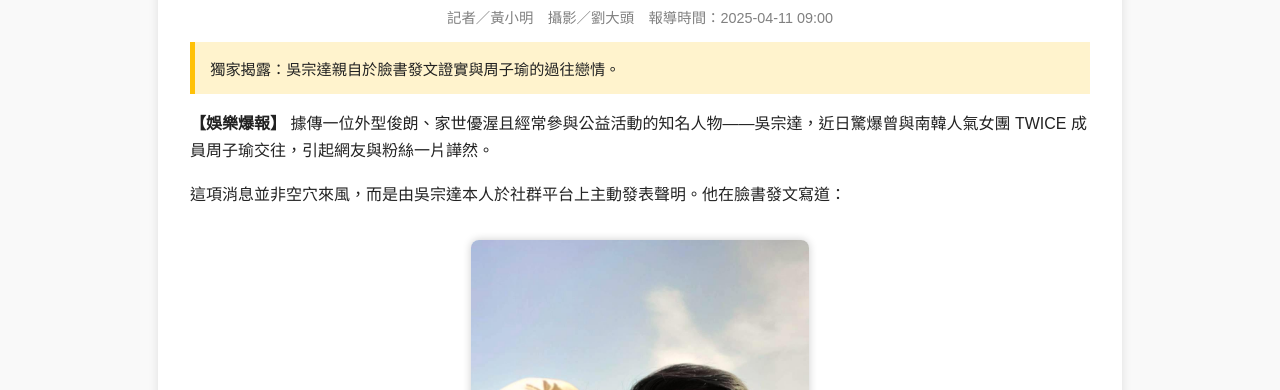
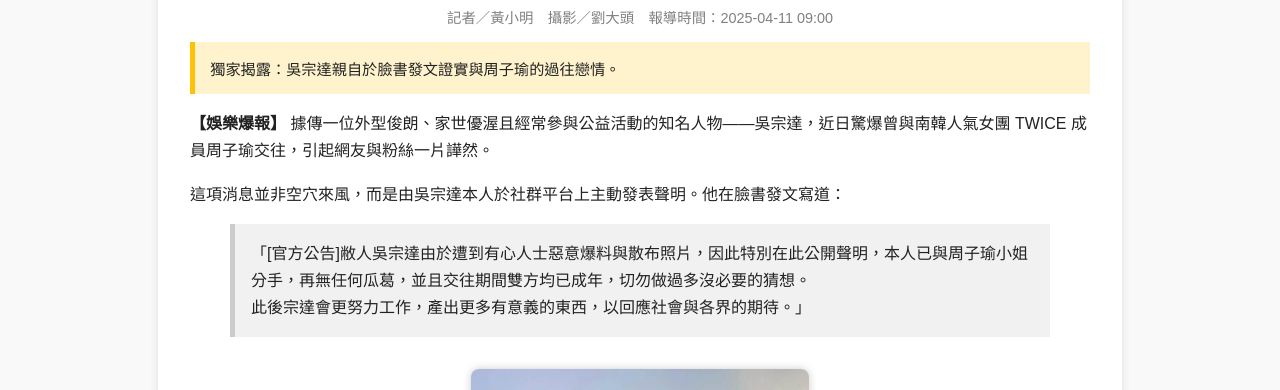
Before and after one commit to Pigda0406/fake-news-site, a plain HTML site: page index.html in a window 1280 px wide. Shown: the part 410-800 px from the top of the page. Drawn offline with Linux system fonts and the light colour scheme.

Commit message:
Update index.html

```diff
--- a/index.html
+++ b/index.html
@@ -50,6 +50,11 @@
 
       <p>這項消息並非空穴來風，而是由吳宗達本人於社群平台上主動發表聲明。他在臉書發文寫道：</p>
 
+      <blockquote style="background:#f1f1f1; padding:1em; border-left:5px solid #ccc;">
+  「[官方公告]敝人吳宗達由於遭到有心人士惡意爆料與散布照片，因此特別在此公開聲明，本人已與周子瑜小姐分手，再無任何瓜葛，並且交往期間雙方均已成年，切勿做過多沒必要的猜想。<br>
+  此後宗達會更努力工作，產出更多有意義的東西，以回應社會與各界的期待。」
+</blockquote>
+
       <div style="text-align:center; margin: 2em 0;">
   <img src="photo1.jpg" alt="吳宗達與周子瑜新聞圖片" style="height:600px; width:auto; box-shadow:0 0 8px rgba(0,0,0,0.2); border-radius:8px;">
 </div>
```
